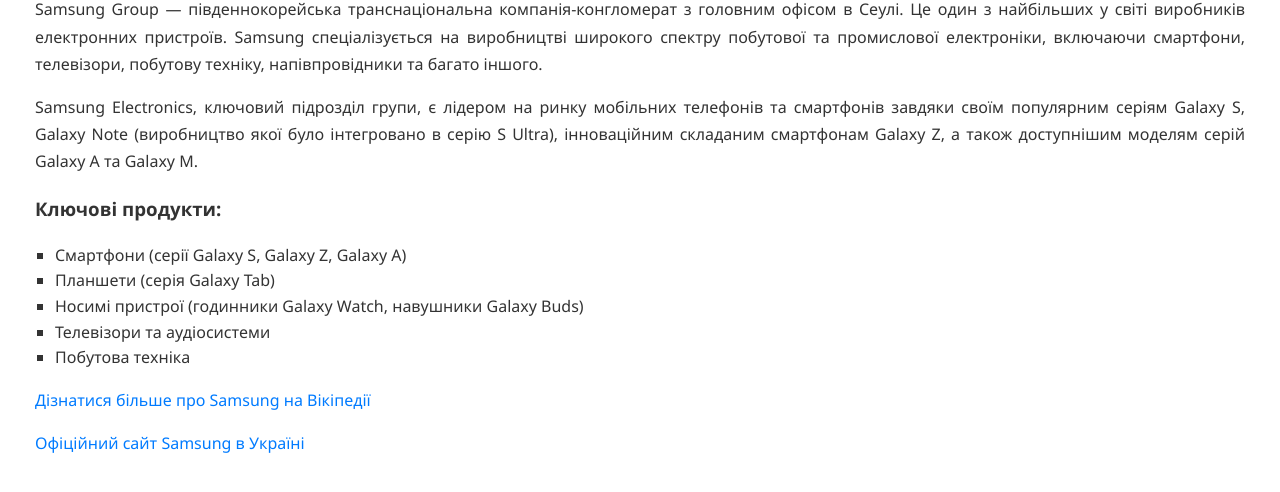
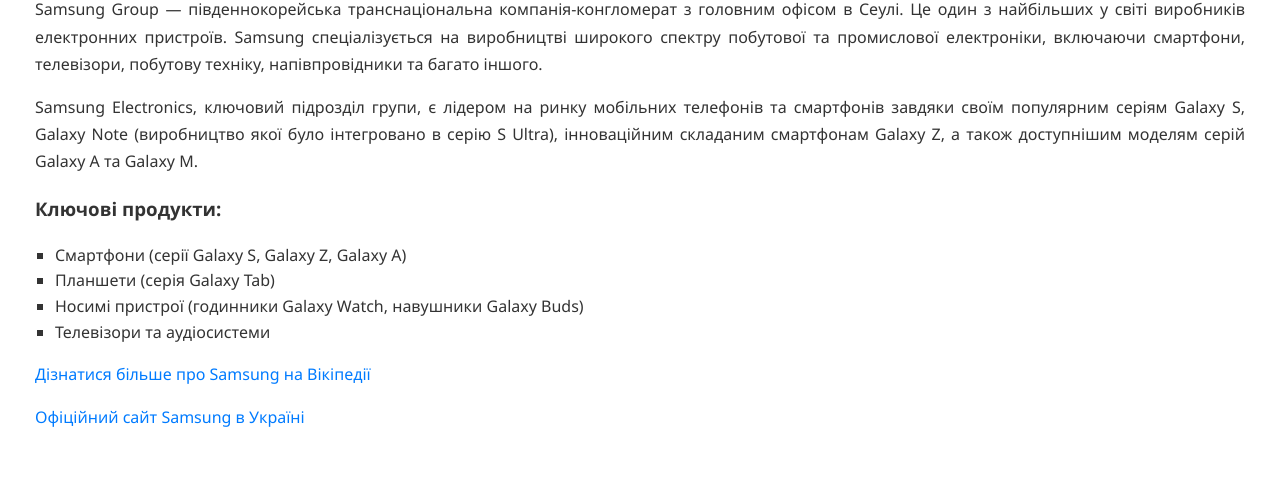
Before and after one commit to Vladosikok/Phones-web-site, a plain HTML site: page samsung.html in a window 1280 px wide. Shown: the part 184-676 px from the top of the page. Drawn offline with Linux system fonts and the light colour scheme.

Commit message:
second commit

```diff
--- a/samsung.html
+++ b/samsung.html
@@ -19,7 +19,6 @@
         <li>Планшети (серія Galaxy Tab)</li>
         <li>Носимі пристрої (годинники Galaxy Watch, навушники Galaxy Buds)</li>
         <li>Телевізори та аудіосистеми</li>
-        <li>Побутова техніка</li>
     </ul>
 
     <p>
```
